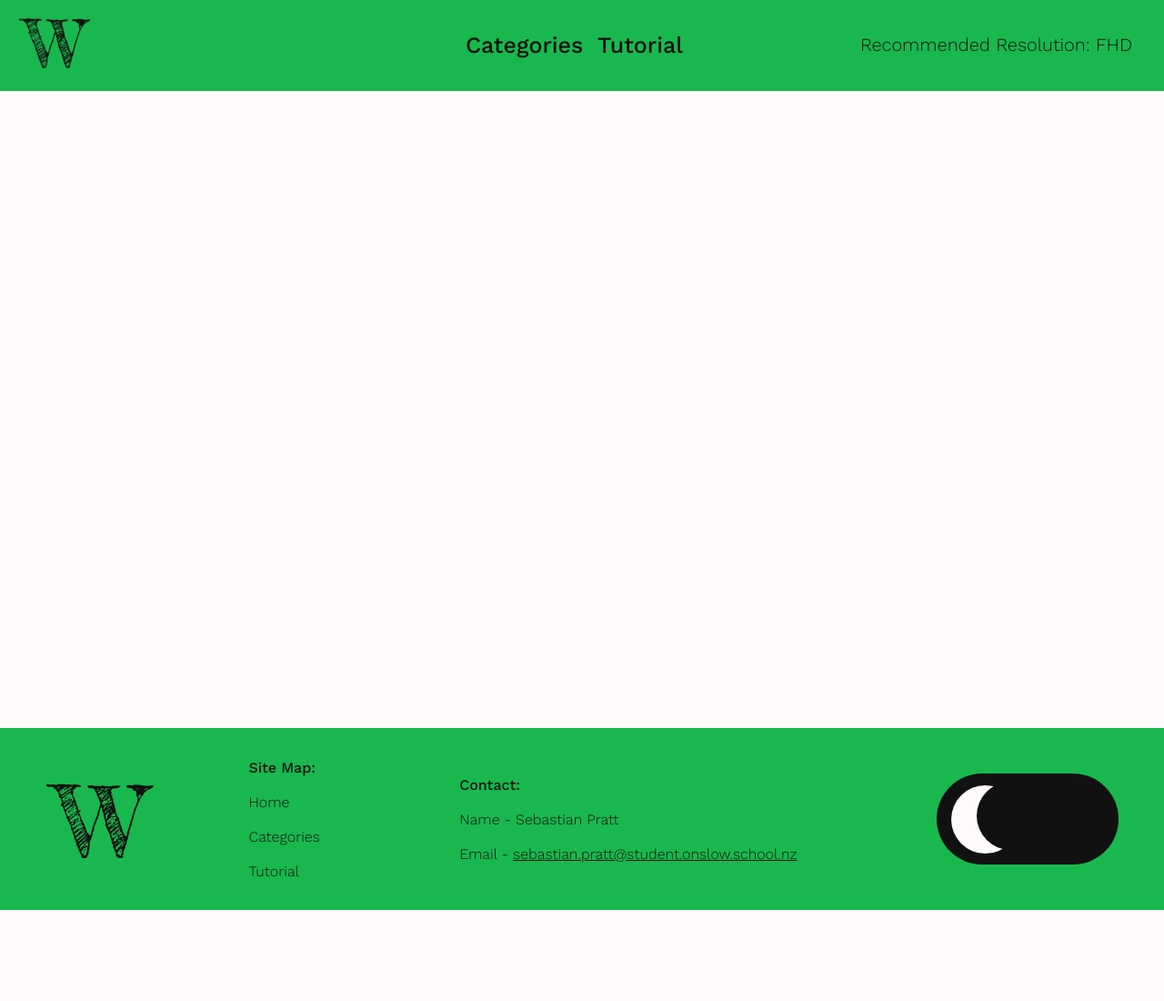
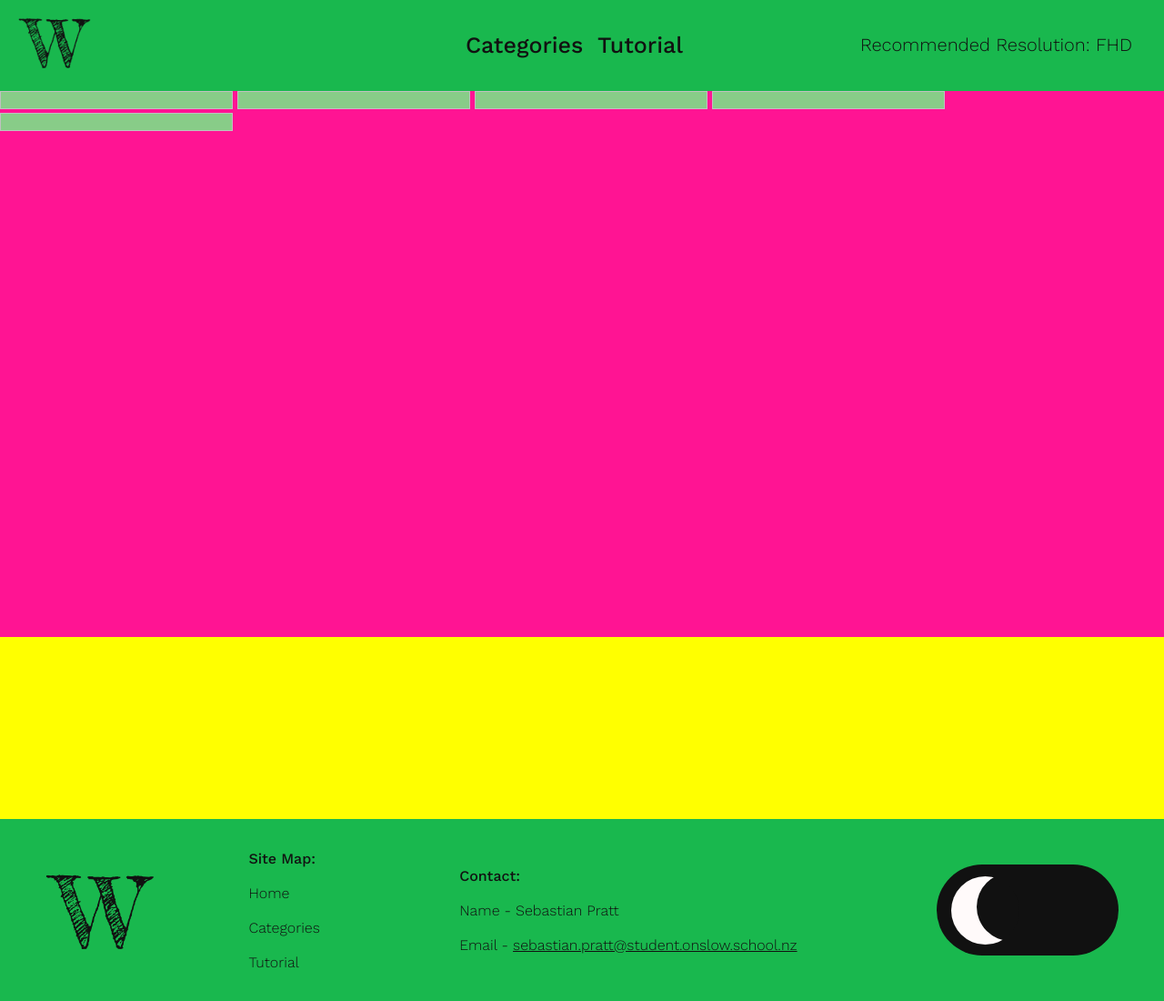
Before and after one commit to stella-pratt/Wallpapers, a PHP site: page /index.html in a window 1280 px wide. Shown: the whole page at 91% size. Before the commit the page ends 1000 px from the top, so only its background shows below. Run offline with PHP 8.4, Linux system fonts and the light colour scheme.

Commit message:
working on carousel

```diff
--- a/index.css
+++ b/index.css
@@ -5,6 +5,8 @@
     font-family: 'Work Sans', sans-serif;
     font-weight: 300;
     color: #111111;
+    -webkit-box-sizing: border-box;
+    box-sizing: border-box;
 }
 body{
 
@@ -13,7 +15,6 @@ body{
     background-color: #19b84e;
     height: 100px;
     width: 100%;
-    position: absolute;
 }
 .navspread{
     display: flex;
@@ -42,7 +43,7 @@ body{
     text-align: center;
     text-decoration: none;
     width: 50%;
-    height: 65px;
+    height: 100px;
     font-family: 'Work Sans', sans-serif;
     font-weight: 500;
     font-size: 25px;
@@ -96,9 +97,38 @@ body{
 
 .main{
     height: 100vh;
-    background-color: #fffafa;
+    background-color: yellow;
 }
 
+
+
+.gallery{
+    background: deeppink;
+    height: 600px;
+}
+.gallery-cell {
+    width:20%;
+    height: 20px;
+    background: #8C8;
+    counter-increment: gallery-cell;
+}
+
+
+
+
+
+
+
+
+
+
+
+
+
+
+
+
+/* footer */
 
 .footer{
     background-color: #19b84e;
--- a/index.html
+++ b/index.html
@@ -31,6 +31,19 @@
         </div>
     </div>
     <div class="main">
+
+
+        <div class="gallery">
+            <img class="gallery-cell">
+            <img class="gallery-cell">
+            <img class="gallery-cell">
+            <img class="gallery-cell">
+            <img class="gallery-cell">
+        </div>
+
+
+
+
 
     </div>
     <div class="footer">
```
